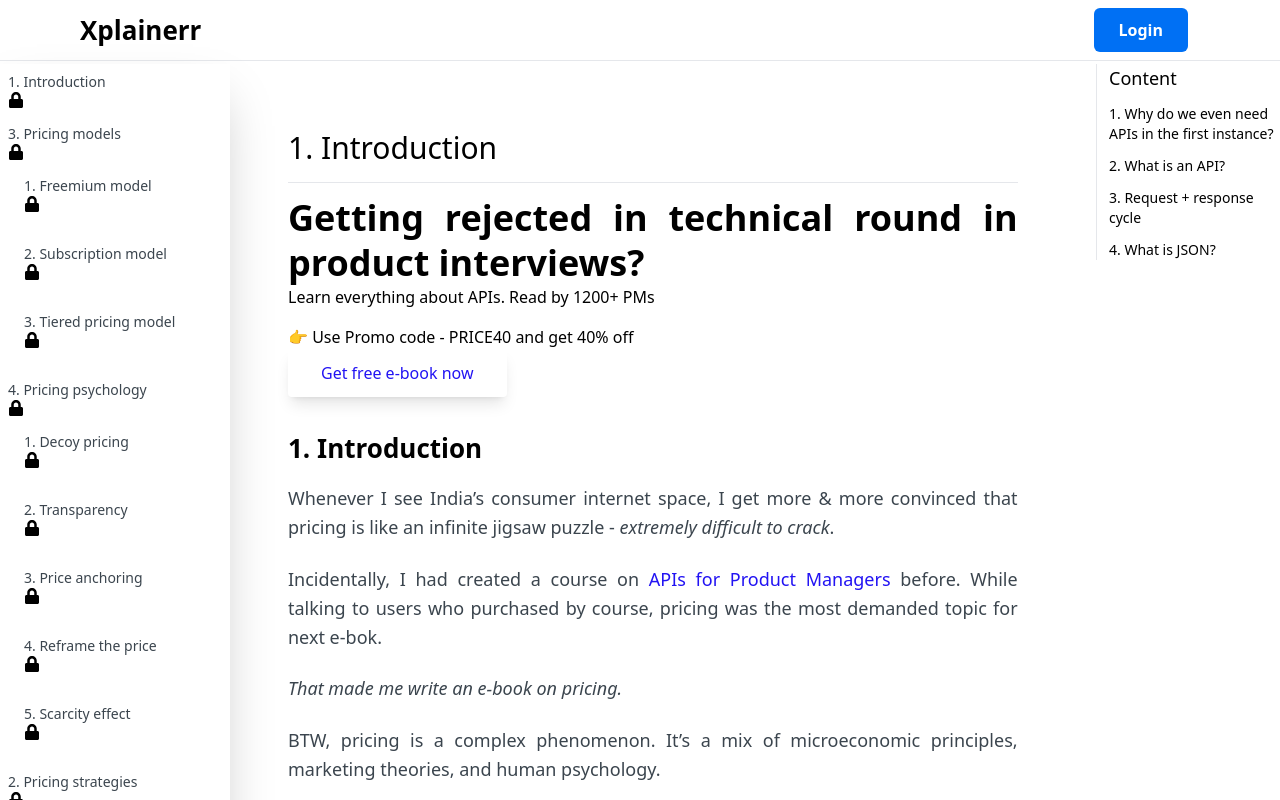
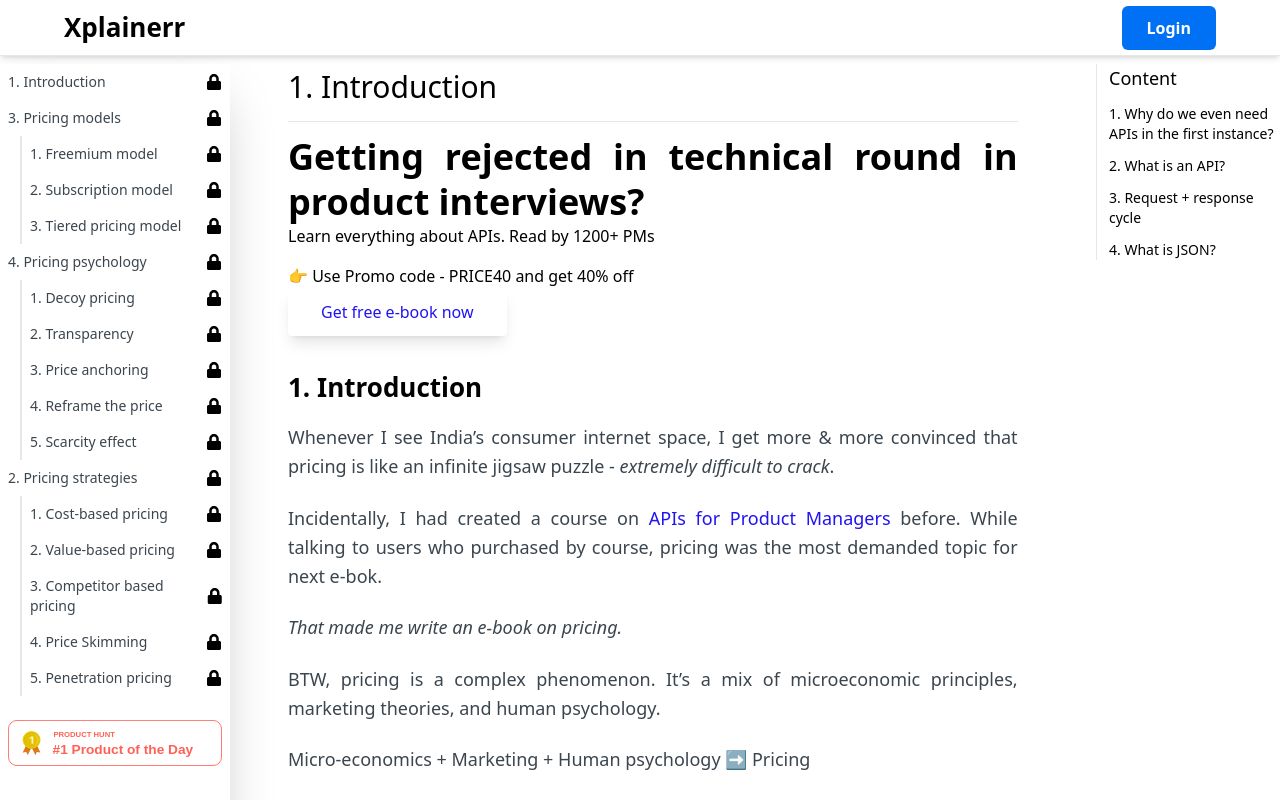
Before and after one commit to EmtiazHossainE2/xplainer, a Next.js app: page /courses/pricing-for-pm/introduction in a window 1280 px wide. Shown: the top 800 px of the page. Built offline with nearby package versions, Linux system fonts and the light colour scheme; no server answers.

Commit message:
sidebar fix

```diff
--- a/package.json
+++ b/package.json
@@ -29,6 +29,8 @@
   "devDependencies": {
     "autoprefixer": "^10.4.13",
     "postcss": "^8.4.21",
+    "prettier": "^2.8.4",
+    "prettier-plugin-tailwindcss": "^0.2.4",
     "tailwindcss": "^3.2.6"
   }
 }
--- a/pages/courses/api-for-pm/[slug].js
+++ b/pages/courses/api-for-pm/[slug].js
@@ -1,3 +1,4 @@
+import Footer2 from '@/src/components/v1/Shared/Footer/Footer2'
 import SidebarLayout from '@/src/layout/SidebarLayout'
 import fs from 'fs'
 import matter from 'gray-matter'
@@ -12,9 +13,10 @@ const ModuleDetails = ({ posts,frontmatter, content, }) => {
           <h1 className='post-heading pb-3'>{frontmatter?.title}</h1>
           <hr className='pb-3'/>
         </div>
-        <div className='blog__content text-align-justify'>
+        <div className='blog__content text-align-justify mb-5'>
           <div dangerouslySetInnerHTML={{ __html: marked(content) }}></div>
         </div>
+        <Footer2 />
       </SidebarLayout>
 
     </div>
--- a/pages/courses/pricing-for-pm/[slug].js
+++ b/pages/courses/pricing-for-pm/[slug].js
@@ -1,3 +1,4 @@
+import Footer2 from '@/src/components/v1/Shared/Footer/Footer2'
 import SidebarLayout from '@/src/layout/SidebarLayout'
 import { getCourseNavigation } from '@/src/utils/helper'
 import fs from 'fs'
@@ -13,9 +14,10 @@ const ModuleDetails = ({ posts,frontmatter, content, }) => {
           <h1 className='post-heading pb-3'>{frontmatter?.title}</h1>
           <hr className='pb-3'/>
         </div>
-        <div className='blog__content text-align-justify'>
+        <div className='blog__content text-align-justify mb-5'>
           <div dangerouslySetInnerHTML={{ __html: marked(content) }}></div>
         </div>
+        <Footer2 />
       </SidebarLayout>
     </div>
   )
--- a/pages/courses/pricing-for-pm/[slug]/[module].js
+++ b/pages/courses/pricing-for-pm/[slug]/[module].js
@@ -1,3 +1,4 @@
+import Footer2 from "@/src/components/v1/Shared/Footer/Footer2";
 import SidebarLayout from "@/src/layout/SidebarLayout";
 import { getCourseNavigation } from "@/src/utils/helper";
 import fs from "fs";
@@ -13,11 +14,12 @@ const ModuleDetails = ({ posts, frontmatter, content }) => {
           <h1 className="post-heading pb-3">{frontmatter?.title}</h1>
           <hr className="pb-3" />
         </div>
-        <div className="blog__content text-align-justify">
+        <div className="blog__content text-align-justify mb-5">
           {content && (
             <div dangerouslySetInnerHTML={{ __html: marked(content) }}></div>
           )}
         </div>
+        <Footer2 />
       </SidebarLayout>
     </div>
   );
--- a/src/components/v1/Shared/Navbar/Navbar.js
+++ b/src/components/v1/Shared/Navbar/Navbar.js
@@ -1,4 +1,3 @@
-
 import auth from '@/src/auth/firebase/Firebase.init';
 import styles from '@/styles/Navbar.module.css';
 import { signOut } from 'firebase/auth';
@@ -20,7 +19,7 @@ import productHunt from '/public/images/shared/productHunt.svg';
 import users from '/public/images/shared/users.svg';
 
 
-const Navbar = ({ pageName }) => {
+const Navbar = () => {
   const [isSticky, setSticky] = useState(false);
   const [showModal, setShowModal] = useState(false)
   const [couponModal, setCouponModal] = useState(false)
@@ -72,6 +71,7 @@ const Navbar = ({ pageName }) => {
     setShowModal((state) => !state)
   }
 
+  // Logout
   const logOut = () => {
     signOut(auth)
     window.location.href = "/";
@@ -83,9 +83,7 @@ const Navbar = ({ pageName }) => {
       <header className={` ${isSticky ? 'bg-white shadow-md fixed w-full z-10 top-0 border-b border-gray-200' : 'border-b border-gray-200'}`}>
 
         {/******************* Header Top Banner  ***************************/}
-        {pageName !== 'courseDetail' &&
         <HeaderTopBanner handleBannerClick={handleBannerClick} />
-        }
 
 
         {/********************** * For Desktop  ********************* */}
@@ -98,7 +96,6 @@ const Navbar = ({ pageName }) => {
           <div className={`relative ${styles.navbar__container}`}>
 
             {/*********************** Courses ***********************/}
-            {pageName !== 'courseDetail' &&
             <div className='text-md font-semibold px-3 '>
               <div
                 onMouseOver={() => {
@@ -118,11 +115,9 @@ const Navbar = ({ pageName }) => {
                 </div>
               </div>
             </div>
-            }
 
 
             {/*********************** Workshops ***********************/}
-            {pageName !== 'courseDetail' &&
             <div className='text-md font-semibold px-3 '>
               <div
                 onMouseOver={() => {
@@ -145,7 +140,6 @@ const Navbar = ({ pageName }) => {
 
               </div>
             </div>
-            }
 
 
             {/********************** * Course submenu ********************* */}
@@ -230,7 +224,6 @@ const Navbar = ({ pageName }) => {
               </div>
             )}
             {/************************ Workshop submenu end   ************************/}
-            {pageName !== 'courseDetail' &&
             <p
               className='text-md font-semibold px-3 '
               onMouseOver={() => {
@@ -240,11 +233,8 @@ const Navbar = ({ pageName }) => {
             >
               <Link href='/mock-interview' className='hover:border-b-2  hover:border-[#0070F4]'>Mock Interviews</Link>
             </p>
-            }
 
-            {pageName !== 'courseDetail' &&
             <p className='text-md font-semibold px-5' ><Link href='/blog' className='hover:border-b-2  hover:border-[#0070F4]'>Blog</Link></p>
-            }
 
 
           </div>
--- a/src/layout/SidebarLayout.js
+++ b/src/layout/SidebarLayout.js
@@ -1,12 +1,11 @@
 import Image from "next/image";
 import Link from "next/link";
 import { useEffect, useState } from "react";
+import { AiOutlineMenu } from "react-icons/ai";
 import { FaLock } from "react-icons/fa";
+import LoginModal from "../components/v1/Shared/Modal/LoginModal";
+import CourseMobileMenu from "../components/v1/Shared/Navbar/CourseMobileMenu";
 import topBadge from "/public/images/courses/top-post-badge.svg";
-import { AiOutlineMenu } from "react-icons/ai";
-import CourseMobileMenu from "../components/v1/Shared/Navbar/CourseMobileMenu";
-import LoginModal from "../components/v1/Shared/Modal/LoginModal";
-import Navbar from "../components/v1/Shared/Navbar/Navbar";
 
 const SidebarLayout = ({ posts, course, children }) => {
   const [open, setToggle] = useState(false);
@@ -27,14 +26,35 @@ const SidebarLayout = ({ posts, course, children }) => {
   return (
     <>
       {/********************** Header Top  **********************/}
-      <Navbar pageName={`courseDetail`}/>
+      {/* <Navbar pageName={`courseDetail`} /> */}
+      <header className='bg-white shadow-md fixed w-full z-10 top-0 border-b border-gray-200 px-3 md:px-12 lg:px-16'>
+        <div className="flex justify-between items-center">
+          <Link href='/'><h2 className='font-bold text-[26px] py-2'>Xplainerr</h2></Link>
+
+          {/*********************** For Desktop ********************* */}
+          <div className="hidden lg:block">
+            <div className="flex justify-center items-center gap-x-6 ">
+
+              <button onClick={() => setLoginModal(true)} className='bg-[#0070F4] rounded-md py-[10px] px-[25px] text-white text-md font-semibold'>Login</button>
+            </div>
+          </div>
+          {/*********************** For Mobile Menu ********************* */}
+          <div className={`block lg:hidden `}>
+            <AiOutlineMenu className='cursor-pointer' size={27} onClick={() => setToggle(true)} />
+          </div>
+          <CourseMobileMenu open={open} setToggle={setToggle} setLoginModal={setLoginModal} posts={posts} course={course} />
+
+          {/*********************** For Mobile Menu ********************* */}
+
+        </div>
+      </header>
 
       {/********************** Main Body **********************/}
       <div className="relative hidden lg:block">
         <div className="flex">
           {/********************* Left Side  **********************/}
-          <div className="flex flex-col text-left fixed top-16 left-0 w-[18%] min-h-[100vh] px-2 shadow-2xl gap-8">
-            <div>
+          <div className="flex flex-col text-left fixed overflow-y-auto top-16 left-0 w-[18%] h-screen px-2 shadow-2xl mb-12 ">
+
               {posts &&
                 Object.keys(posts).map((chapter, index) => {
                   const chapterData = posts[chapter];
@@ -42,8 +62,8 @@ const SidebarLayout = ({ posts, course, children }) => {
                   const slug = posts[chapter].slug;
 
                   return (
-                    <ul key={index} className="flex justify-between items-center">
-                      <li className="py-2 ">
+                    <ul key={index} className="">
+                      <li className="py-2 flex justify-between items-center">
                         <Link
                           href={`/courses/${course}/${slug}`}
                           className="flex justify-between items-center text-sm text-[#3B454E]"
@@ -53,15 +73,17 @@ const SidebarLayout = ({ posts, course, children }) => {
 
                         <FaLock />
 
+
+                      </li>
                       {chapterData?.subChapters && (
                         <ul key={index} className="">
 
-                              {chapterData?.subChapters.map((subChapter,index) => {
-                                return(
-                                  <li className="py-4 px-4" key={`subchapter-${index}`}>
+                          {chapterData?.subChapters.map((subChapter, index) => {
+                            return (
+                              <li className="py-2 pl-2 flex justify-between items-center border-l-2 ml-3" key={`subchapter-${index}`}>
                                 <Link
                                   href={`/courses/${course}/${slug}/${subChapter.slug}`}
-                                    className="flex justify-between items-center text-sm text-[#3B454E]"
+                                  className=" text-sm text-[#3B454E]"
                                 >
                                   {subChapter.frontmatter.title}
                                 </Link>
@@ -73,13 +95,11 @@ const SidebarLayout = ({ posts, course, children }) => {
 
                         </ul>
                       )}
-                      </li>
 
                     </ul>
                   );
                 })}
-            </div>
-            <div>
+              <div className="mt-6">
                 <Image
                   src={topBadge}
                   width={350}
@@ -87,6 +107,8 @@ const SidebarLayout = ({ posts, course, children }) => {
                   alt="api for pm review jpeg"
                 />
               </div>
+
+
           </div>
 
           {/********************** Content  **********************/}
```
Also changed, not shown: src/components/v1/Shared/Navbar/CourseMobileMenu.js (+14 -15 lines), 1 other file (tests, documents, lock files or other folders). Lines whose indentation alone changed are shown as unchanged.
